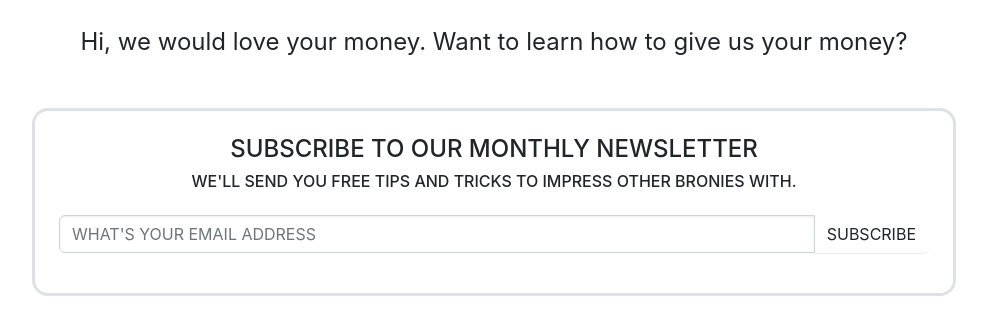
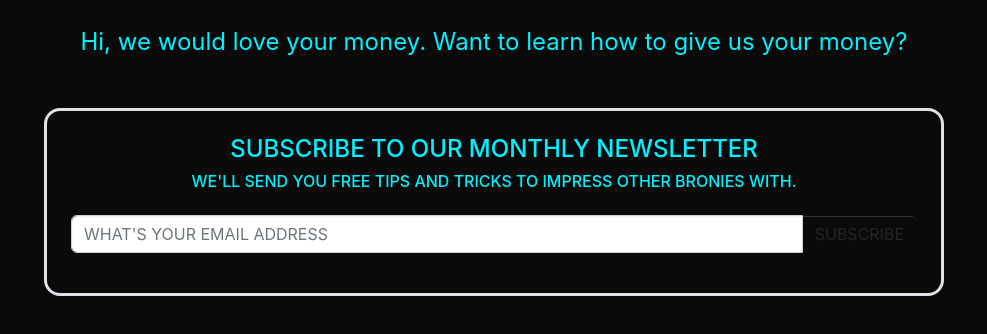
Before and after one commit to jado66/worksite, a Next.js app: page /contact in a window 1280 px wide. Shown: the top 334 px of the page, without its empty margins (146-1133 px from the left). Built offline with nearby package versions, Linux system fonts and the light colour scheme; no server answers.

Commit message:
Fixed two broken pages

```diff
--- a/pages/contact.jsx
+++ b/pages/contact.jsx
@@ -1,10 +1,10 @@
 import Subscribe from "../components/mail/Subscribe";
 import UnderConstruction from "../components/UnderConstruction";
+import Container from "../components/utils/Container";
 export default function Consulting() {
   return (
-    <div className="bg-brandbg flex-grow-1 text-brand">
-
-        <div className="text-center mt-4 fs-4 mb-4">
+    <Container>
+      <div className="text-center mt-4 fs-4 mb-4">
         Hi, we would love your money. Want to learn how to give us your money?
 
         </div>
@@ -19,6 +19,6 @@ export default function Consulting() {
             </div>
 
         </div>
-    </div>
+    </Container>
   );
 }
```
Also changed, not shown: pages/consulting.jsx (+7 -6 lines).
